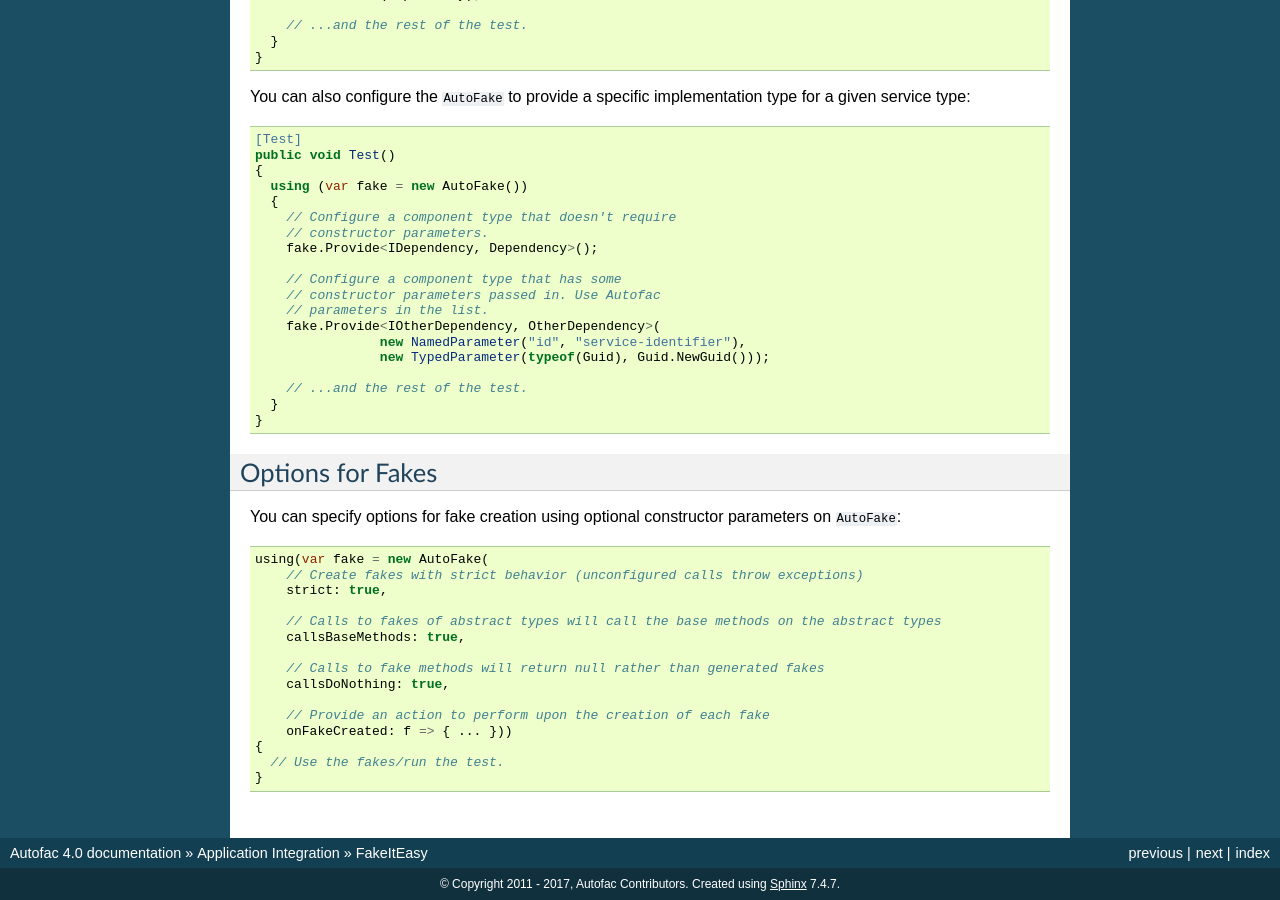
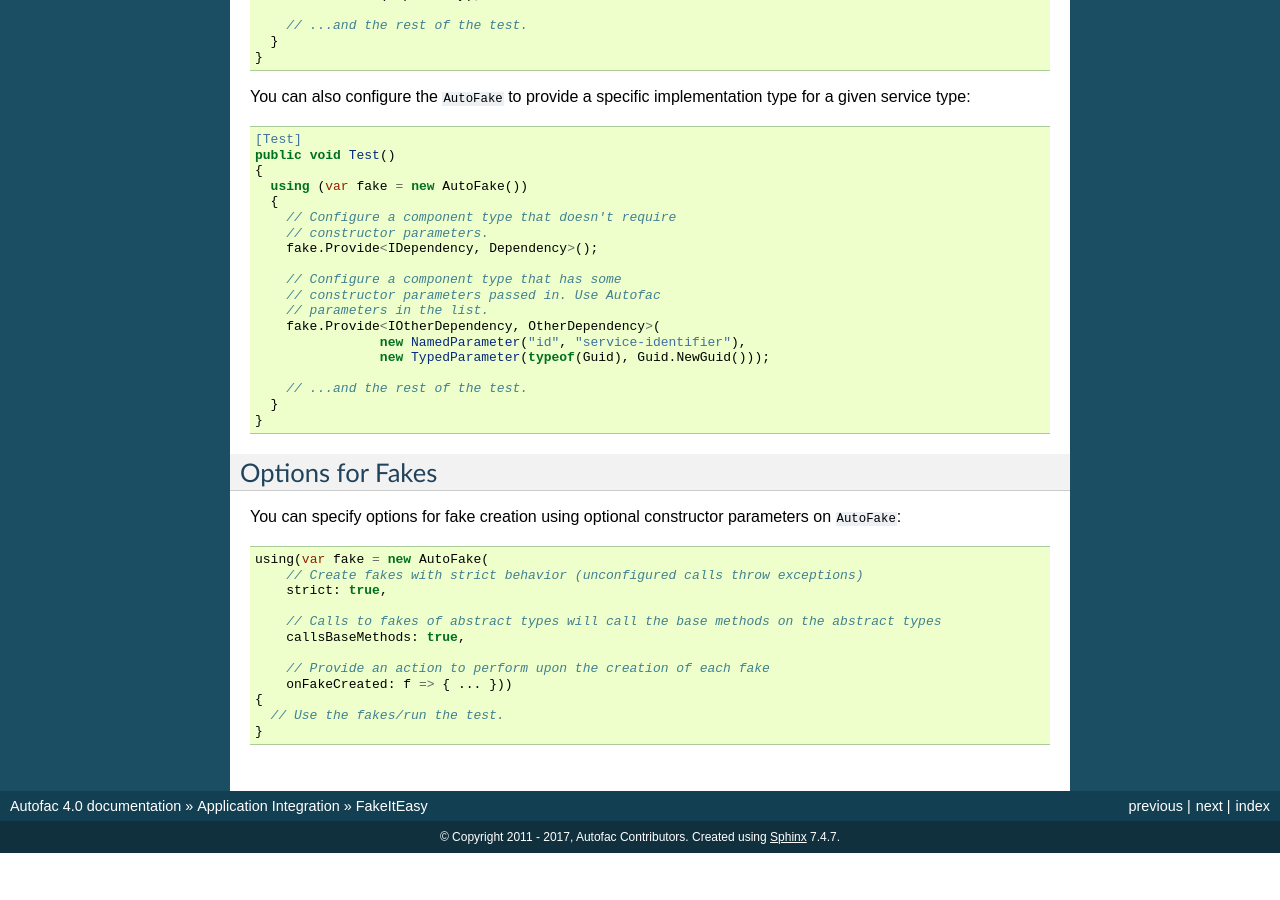
Before and after one commit to autofac/Documentation, a Sphinx documentation site: the page built from docs/integration/fakeiteasy.rst, in a window 1280 px wide and 900 px high, scrolled down 1695 px. Built offline with Sphinx 7.4.7, drawn with Linux system fonts in a browser that asks for light colours; after the commit the page ends 2548 px from its top, so only the background shows below that.

Commit message:
Remove callsDoNothing option
It was removed from the code during the 5.0.0 release

```diff
--- a/docs/integration/fakeiteasy.rst
+++ b/docs/integration/fakeiteasy.rst
@@ -143,9 +143,6 @@ You can specify options for fake creation using optional constructor parameters
         // Calls to fakes of abstract types will call the base methods on the abstract types
         callsBaseMethods: true,
 
-        // Calls to fake methods will return null rather than generated fakes
-        callsDoNothing: true,
-
         // Provide an action to perform upon the creation of each fake
         onFakeCreated: f => { ... }))
     {
```
